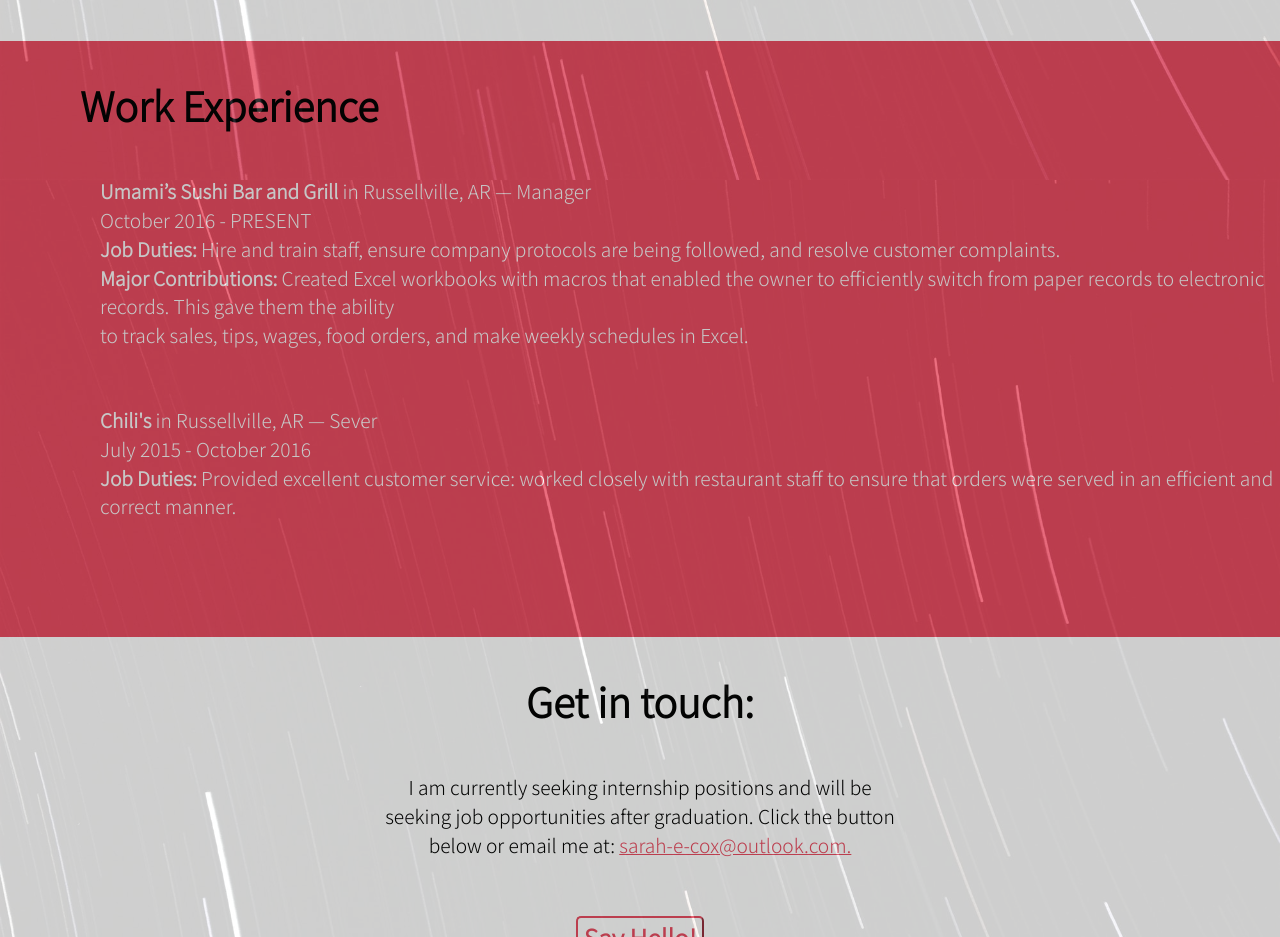
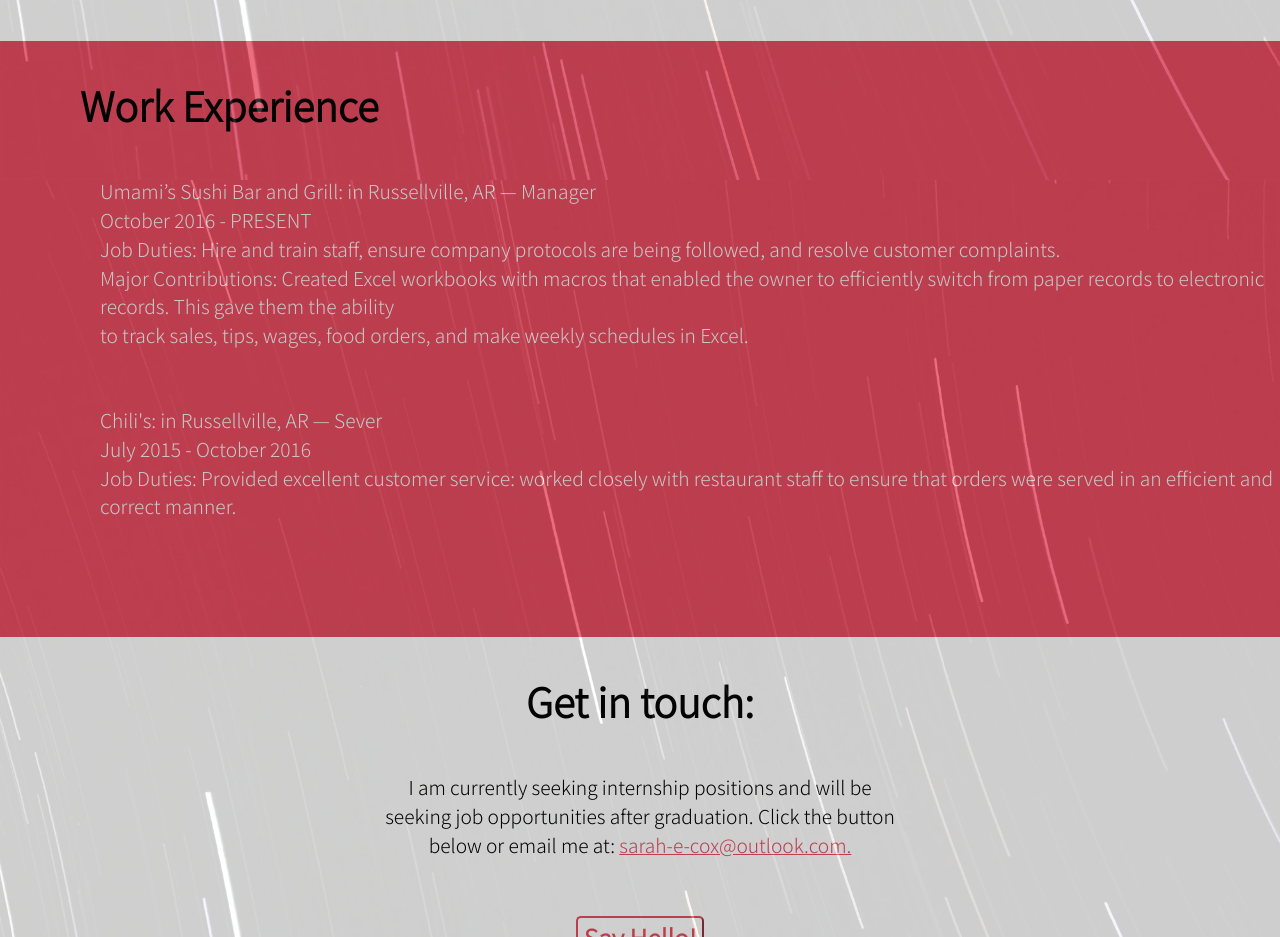
Before and after one commit to SarahBethCox/PersonalSite, a website: page src/index.html in a window 1280 px wide. Shown: the part 1740-2677 px from the top of the page. Drawn offline with nearby package versions, Linux system fonts and the light colour scheme.

Commit message:
some more stuff

```diff
--- a/src/index.html
+++ b/src/index.html
@@ -115,18 +115,18 @@
       </h1>
 
       <p class="work-text">
-        <span class="make-bold">Umami’s Sushi Bar and Grill</span> in Russellville, AR — Manager<br/>
+        Umami’s Sushi Bar and Grill: in Russellville, AR — Manager<br/>
         October 2016 - PRESENT<br/>
-        <span class="make-bold">Job Duties:</span> Hire and train staff, ensure company protocols are being followed,
+        Job Duties: Hire and train staff, ensure company protocols are being followed,
         and resolve customer complaints.<br/>
-        <span class="make-bold">Major Contributions:</span> Created Excel workbooks with macros that enabled the owner to efficiently switch
+        Major Contributions: Created Excel workbooks with macros that enabled the owner to efficiently switch
         from paper records to electronic records. This gave them the ability<br/>
         to track sales, tips, wages, food orders, and make weekly schedules in Excel.
       </p>
      <p class="work-text">
-      <span class="make-bold">Chili's</span> in Russellville, AR — Sever<br/>
+      Chili's: in Russellville, AR — Sever<br/>
       July 2015 - October 2016<br/>
-      <span class="make-bold">Job Duties:</span> Provided excellent customer service: worked closely with restaurant staff to ensure that orders
+      Job Duties: Provided excellent customer service: worked closely with restaurant staff to ensure that orders
       were served in an efficient and correct manner.
      </p>
     </div>
```
